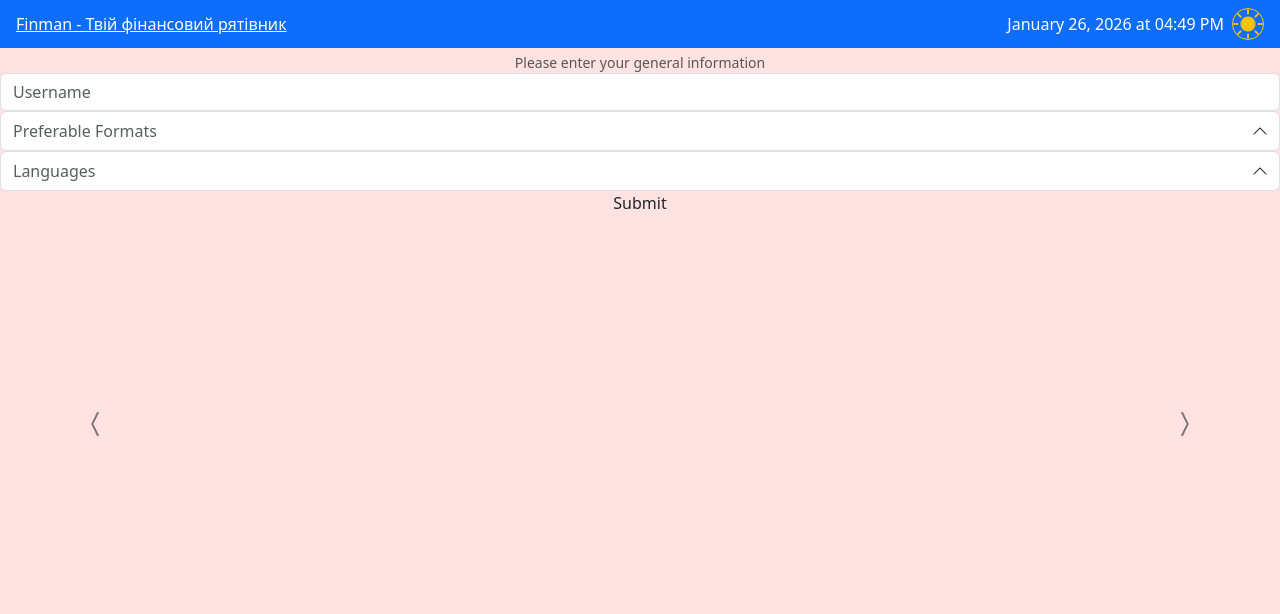
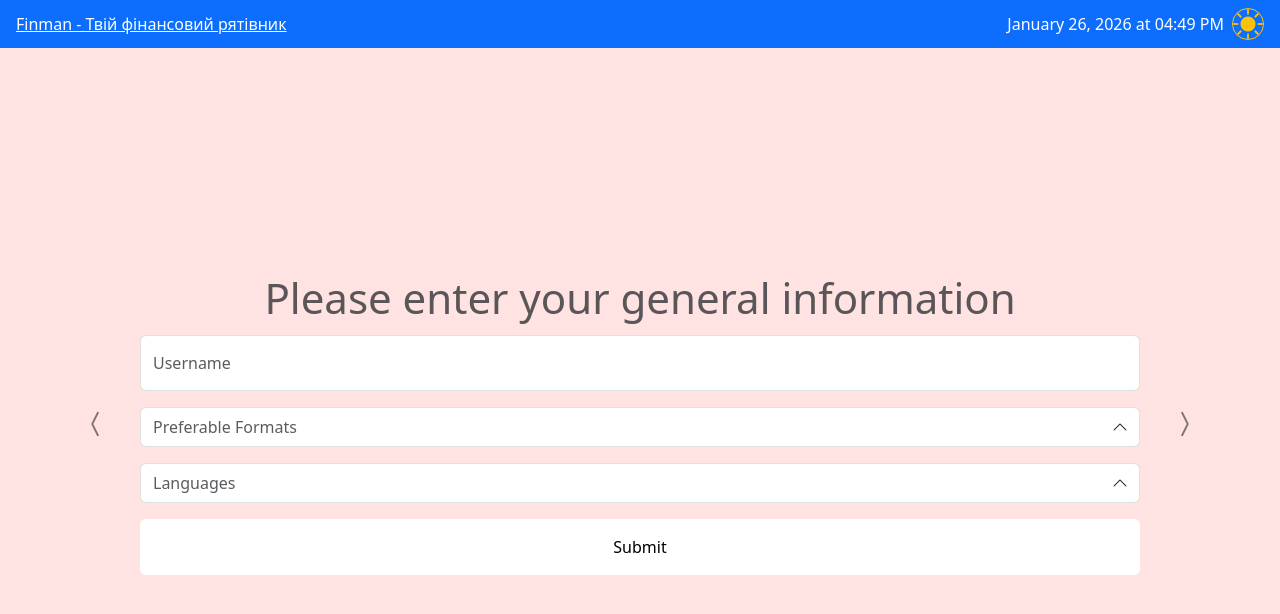
Before and after one commit to oleksandriia-it-team/finman, a Next.js app: page / in a window 1280 px wide. Shown: the top 614 px of the page. Built offline with nearby package versions, Linux system fonts and the light colour scheme.

Commit message:
reincarnated form validation

```diff
--- a/src/client/features/auth/first-page/form-component/registration-form-component.tsx
+++ b/src/client/features/auth/first-page/form-component/registration-form-component.tsx
@@ -6,6 +6,7 @@ import { useState } from 'react';
 import { zodResolver } from '@hookform/resolvers/zod';
 import { userSchema } from './shared/validation-schema';
 import ControlledDropdown from '../../../../shared/сomponents/controlled-fields/controlled-dropdown/controlled-dropdown';
+import Button from '../../../../shared/сomponents/button/button';
 
 export default function RegistrationFormComponent() {
   const methods = useForm({
@@ -36,16 +37,22 @@ export default function RegistrationFormComponent() {
   ];
 
   return (
+    <div className="w-full h-full px-35">
       <FormProvider {...methods}>
-      <form className=" my-form flex flex-col justify-center ">
-        <div className=" text-center">
-          <p className="form-text">Please enter your general information</p>
+        <form
+          className=" mx-[50] my-form flex flex-col align-center h-full gap-3  justify-center "
+          onSubmit={onSubmit}
+        >
+          <div className=" text-5xl text-center">
+            <p className="text-5xl form-text">Please enter your general information</p>
           </div>
           <ControlledInput
             name="userName"
             placeholder="Username"
+            className=" min-w-50 h-14 text-2xl"
           />
           <ControlledDropdown
+            className=" min-w-50 h-14 text-2xl"
             name="preferableLocale"
             placeholder="Preferable Formats"
             options={formats}
@@ -53,18 +60,22 @@ export default function RegistrationFormComponent() {
             onChange={(value) => setValue1(value)}
           />
           <ControlledDropdown
+            className=" min-w-50 h-14 text-2xl"
             name="language"
             placeholder="Languages"
             options={languages}
             onChange={(value) => setValue2(value)}
             value={value2}
           />
-        <input
-          onSubmit={onSubmit}
+          <Button
             type="submit"
-          className=""
-        />
+            className=" h-14 min-w-50"
+            variant="default"
+          >
+            Submit
+          </Button>
         </form>
       </FormProvider>
+    </div>
   );
 }
```
Lines whose indentation alone changed are shown as unchanged.
